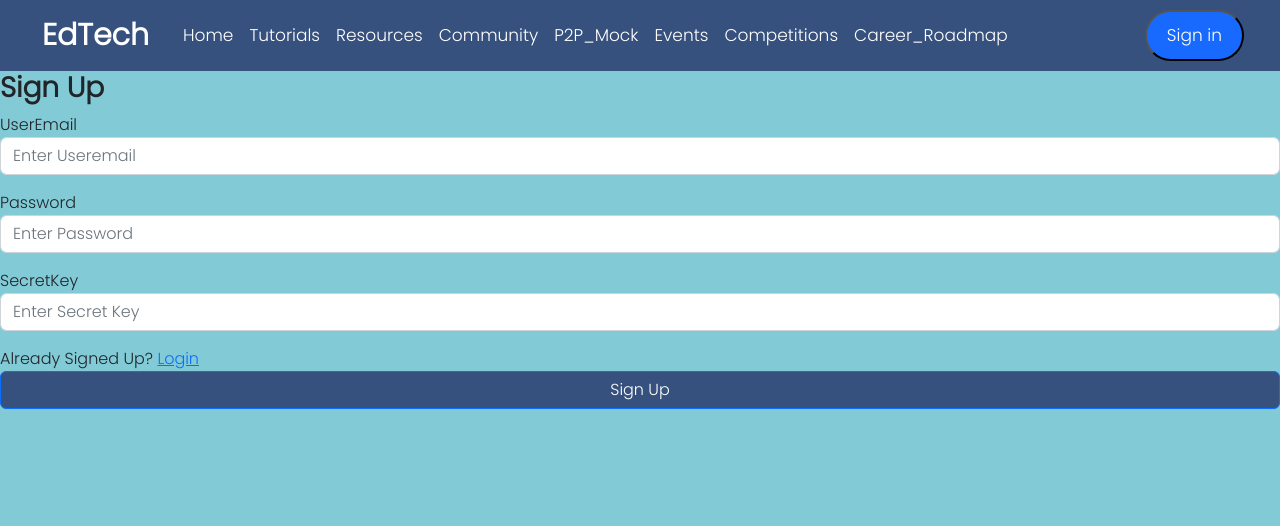
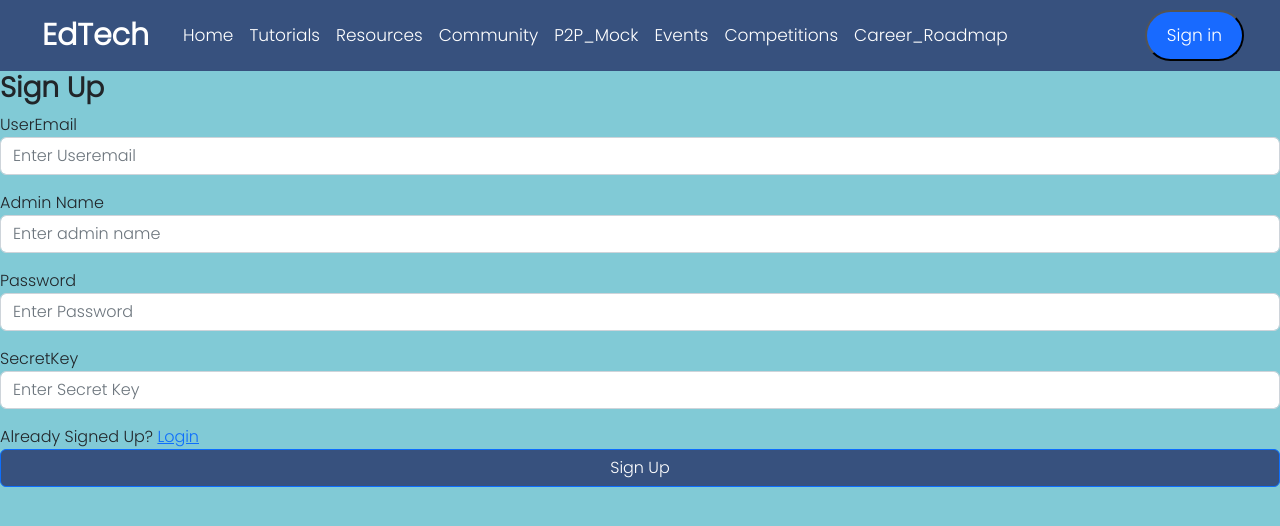
Before and after one commit to dev9ktms/edtechAdmin, a React (Create React App) app: page /admin/signup in a window 1280 px wide. Shown: the top 526 px of the page. Built offline with nearby package versions, Linux system fonts and the light colour scheme; no server answers.

Commit message:
add name for admin

```diff
--- a/src/componets/admin/signUp.js
+++ b/src/componets/admin/signUp.js
@@ -8,6 +8,7 @@ import Nav from '../nav'
 const SignUp = () => {
     const navigate = useNavigate();
     const [useremail, setUseremail] = useState("");
+    const [adminname, setAdminname] = useState("");
     const [password, setPassword] = useState("");
     const [secretKey, setSecretKey] = useState("");
 
@@ -22,11 +23,11 @@ const SignUp = () => {
                 "Access-Control-Allow-Origin": "*",
             },
             body: JSON.stringify({
-                useremail, password, secretKey
+                useremail, adminname, password, secretKey
             }),
         });
         const json = await response.json();
-        console.log("=====>",json);
+        console.log("=====>", json);
         if (json.success === true) {
             setTimeout(() => {
                 toast.success(
@@ -62,6 +63,19 @@ const SignUp = () => {
                         minLength="2"
                         value={useremail}
                         onChange={(e) => setUseremail(e.target.value)}
+                    />
+                </div>
+                <div className="mb-3">
+                    <label>Admin Name</label>
+                    <input
+                        type="text"
+                        className="form-control"
+                        placeholder="Enter admin name"
+                        required
+                        maxLength="50"
+                        minLength="2"
+                        value={adminname}
+                        onChange={(e) => setAdminname(e.target.value)}
                     />
                 </div>
                 <div className="mb-3">
--- a/src/componets/nav/index.js
+++ b/src/componets/nav/index.js
@@ -218,7 +218,7 @@ function Nav(props) {
                   aria-expanded="false"
                   style={{ background: "rgb(24 106 255)", paddingLeft: "20px", paddingRight: "20px", borderRadius: "50px" }}
                 >
-                  Hello {usercred.adminName}
+                  Hello {usercred.adminname}
                 </button>
                 <ul
                   className="dropdown-menu"
```
